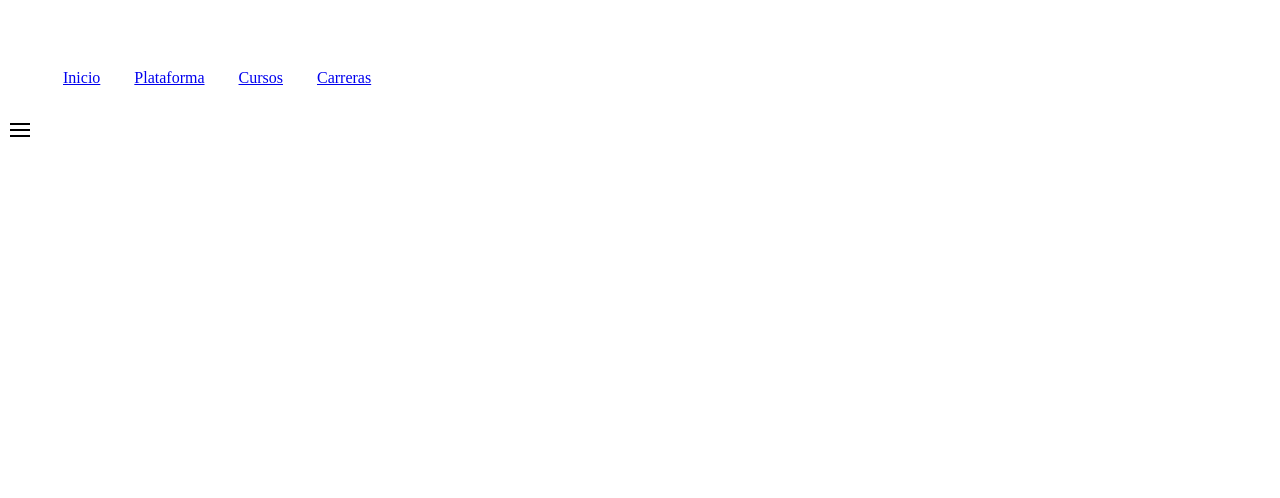
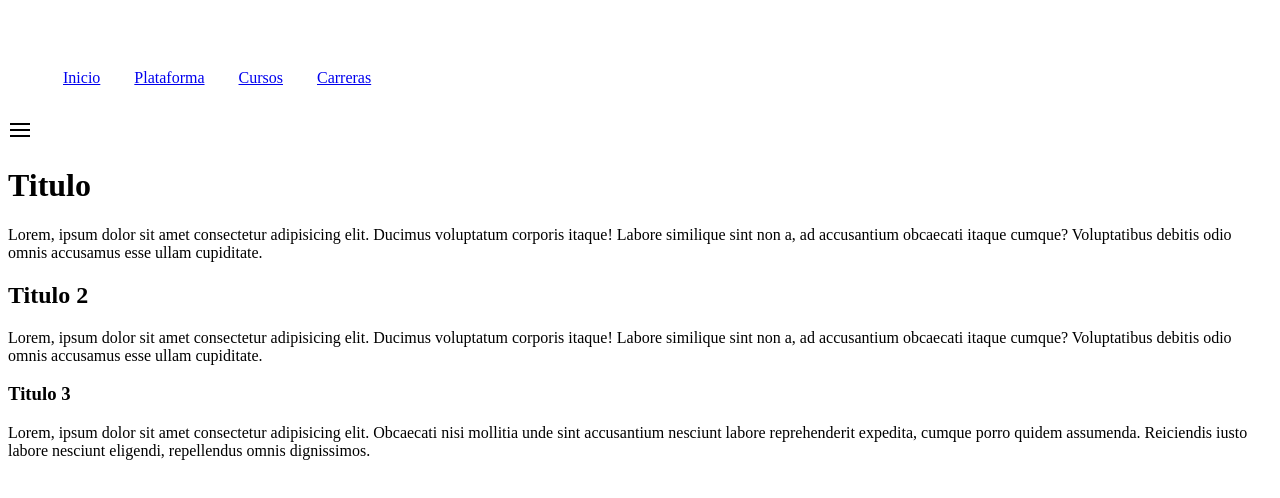
Before and after one commit to micapesciu/practica, a plain HTML site: page index.html in a window 1280 px wide. Drawn offline with nearby package versions, Linux system fonts and the light colour scheme; files that its build step writes are made by us from their sources.

Commit message:
probando 2

```diff
--- a/index.html
+++ b/index.html
@@ -1,11 +1,13 @@
 <!DOCTYPE html>
 <html lang="en">
+
 <head>
     <meta charset="UTF-8">
     <meta name="viewport" content="width=device-width, initial-scale=1.0">
     <link rel="stylesheet" href="css/style.css" class="css">
     <title>Practica</title>
 </head>
+
 <body>
 
     <header>
@@ -25,5 +27,20 @@
         </div>
     </header>
 
+    <div class="grid-container">
+        <div class="cuadro-1">
+            <h1>Titulo</h1>
+            <p>Lorem, ipsum dolor sit amet consectetur adipisicing elit. Ducimus voluptatum corporis itaque! Labore similique sint non a, ad accusantium obcaecati itaque cumque? Voluptatibus debitis odio omnis accusamus esse ullam cupiditate.</p>
+        </div>
+        <div class="cuadro-2">
+            <h2>Titulo 2</h2>
+            <p>Lorem, ipsum dolor sit amet consectetur adipisicing elit. Ducimus voluptatum corporis itaque! Labore similique sint non a, ad accusantium obcaecati itaque cumque? Voluptatibus debitis odio omnis accusamus esse ullam cupiditate.</p>
+        </div>
+        <div class="cuadro-3">
+            <h3>Titulo 3</h3>
+            <p>Lorem, ipsum dolor sit amet consectetur adipisicing elit. Obcaecati nisi mollitia unde sint accusantium nesciunt labore reprehenderit expedita, cumque porro quidem assumenda. Reiciendis iusto labore nesciunt eligendi, repellendus omnis dignissimos.</p>
+        </div>
+    </div>
 </body>
+
 </html>
```
